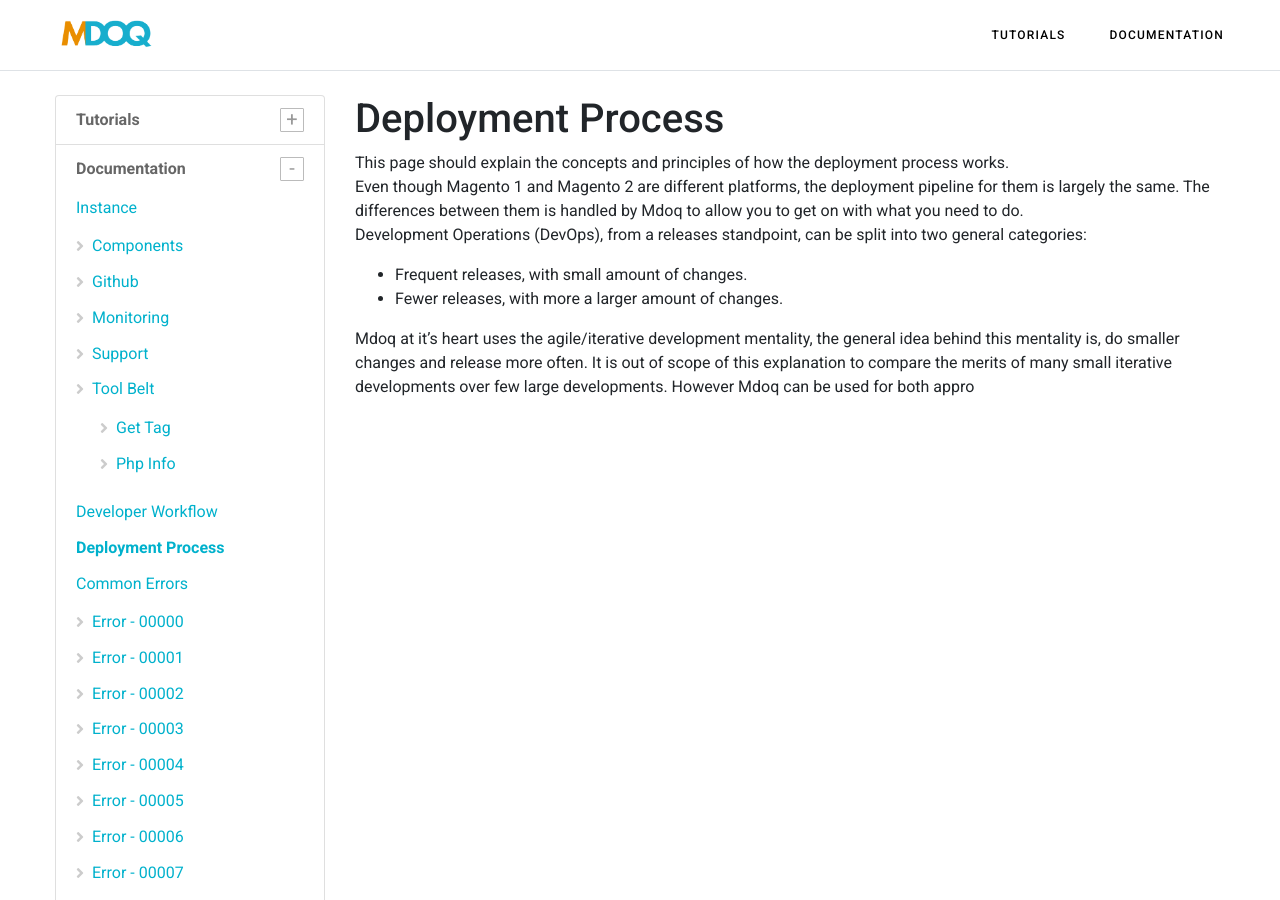
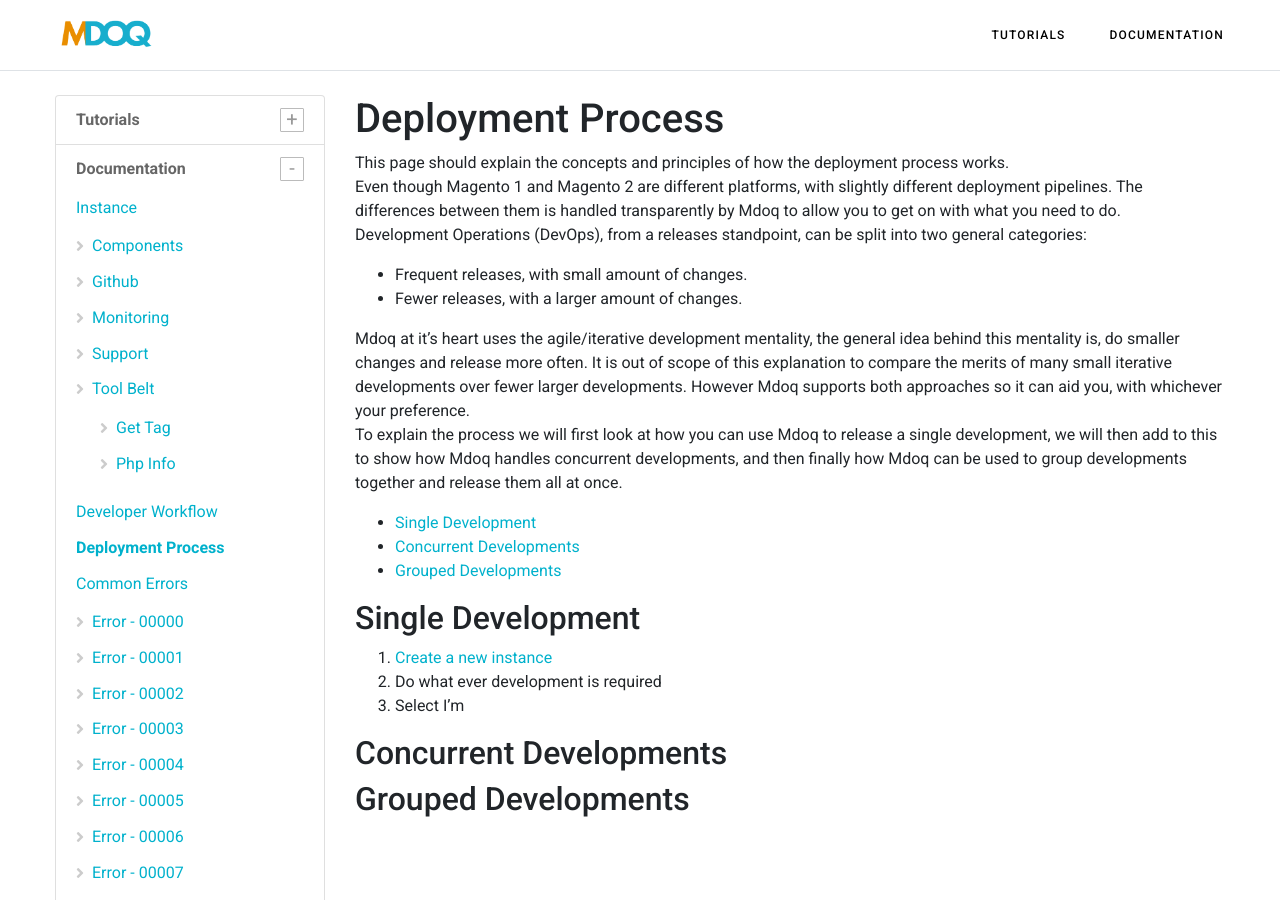
Before and after one commit to zero1limited/mdoq-docs, a Jekyll site: the page built from docs/documentation/deployment-process.md, in a window 1280 px wide and 900 px high. Built offline with Jekyll 4.4.1, drawn with Linux system fonts in a browser that asks for light colours; nearby versions of some CDN libraries; library files that are not in the unit come from our copies.

```diff
--- a/docs/documentation/deployment-process.md
+++ b/docs/documentation/deployment-process.md
@@ -9,10 +9,28 @@ priority: 50
 # {{ page.title }}
 
 This page should explain the concepts and principles of how the deployment process works.
-Even though Magento 1 and Magento 2 are different platforms, the deployment pipeline for them is largely the same. The differences between them is handled by Mdoq to allow you to get on with what you need to do.
+Even though Magento 1 and Magento 2 are different platforms, with slightly different deployment pipelines.
+The differences between them is handled transparently by Mdoq to allow you to get on with what you need to do.
 Development Operations (DevOps), from a releases standpoint, can be split into two general categories:
 - Frequent releases, with small amount of changes.
-- Fewer releases, with more a larger amount of changes.
+- Fewer releases, with a larger amount of changes.
 
-Mdoq at it's heart uses the agile/iterative development mentality, the general idea behind this mentality is, do smaller changes and release more often. It is out of scope of this explanation to compare the merits of
-many small iterative developments over few large developments. However Mdoq can be used for both appro
+Mdoq at it's heart uses the agile/iterative development mentality, the general idea behind this mentality is, do smaller changes and release more often.
+It is out of scope of this explanation to compare the merits of many small iterative developments over fewer larger developments.
+However Mdoq supports both approaches so it can aid you, with whichever your preference.
+To explain the process we will first look at how you can use Mdoq to release a single development, we will then add to this to show how Mdoq handles
+concurrent developments, and then finally how Mdoq can be used to group developments together and release them all at once.
+
+- [Single Development](#single-development)
+- [Concurrent Developments](#concurrent-developments)
+- [Grouped Developments](#group-developments)
+
+## Single Development
+1. [Create a new instance](/tutorials/creating-a-new-instance.html)
+2. Do what ever development is required
+3. Select I'm
+
+## Concurrent Developments
+
+
+## Grouped Developments
```
Also changed, not shown: docs/documentation.md (+7 -4 lines), docs/magento2-configured-logging.md (added, +125 -0 lines).
